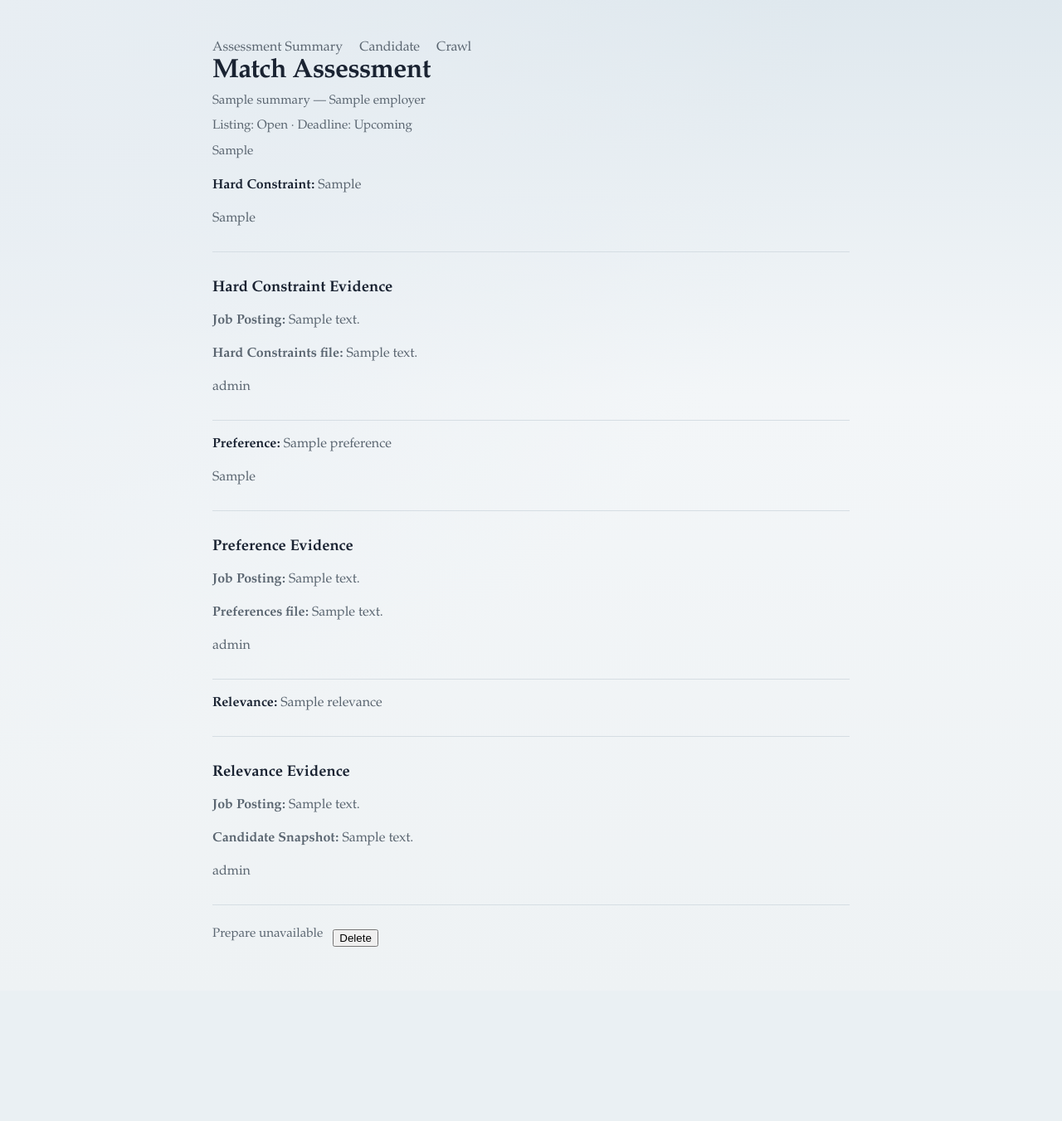
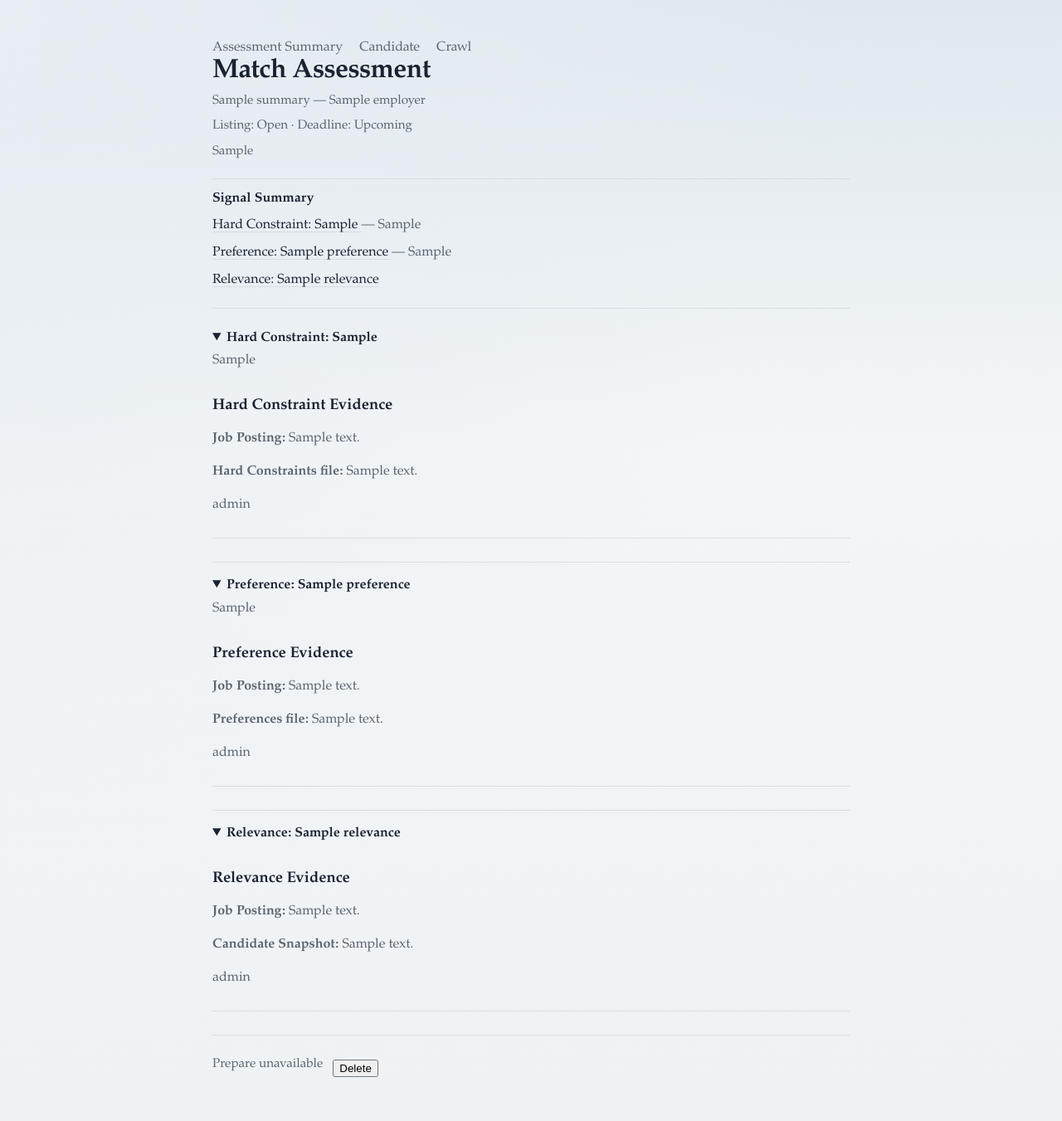
Before and after one commit to Mark5208/ust-career-center-searcher, a FastAPI app: template src/job_finding_assistant/web/templates/match_assessment_detail.html in a window 1280 px wide. Shown: the whole page at 83% size. Before the commit the page ends 1141 px from the top, so only its background shows below. Run offline with FastAPI, Linux system fonts and the light colour scheme; the template is opened without the code that fills it: most values are stand-ins (such as "Sample title", 1, 10 or a date in 2020); parts of the project's set-up code (start-up, migrations or seed data) failed here and were passed over.

Commit message:
Add Signal Summary and collapsible Signal Sections on Match Assessment (#21).
Make the detail page easier to scan with in-page anchors and independently open details sections, without changing assessment data or catalog/packet layouts.

Co-authored-by: Cursor <cursoragent@cursor.com>

```diff
--- a/src/job_finding_assistant/web/templates/match_assessment_detail.html
+++ b/src/job_finding_assistant/web/templates/match_assessment_detail.html
@@ -44,18 +44,50 @@
         font-size: 0.95rem;
         margin: 0 0 0.5rem;
       }
-      .signal {
-        margin: 0 0 1rem;
-        padding-bottom: 0.75rem;
+      .signal-summary {
+        margin: 1.25rem 0 1.5rem;
+        padding: 0.85rem 0;
+        border-top: 1px solid var(--line);
         border-bottom: 1px solid var(--line);
       }
-      .signal strong {
+      .signal-summary h2 {
+        font-size: 1rem;
+        margin: 0 0 0.65rem;
+      }
+      .signal-summary ul {
+        list-style: none;
+        padding: 0;
+        margin: 0;
+      }
+      .signal-summary li {
+        margin: 0 0 0.55rem;
+      }
+      .signal-summary a {
         color: var(--ink);
+        text-decoration: none;
+        border-bottom: 1px solid var(--line);
+      }
+      .signal-section {
+        margin: 0 0 1rem;
+        border-bottom: 1px solid var(--line);
+        padding-bottom: 0.75rem;
+      }
+      .signal-section summary {
+        cursor: pointer;
+        color: var(--ink);
+        font-weight: 600;
+        line-height: 1.45;
+      }
+      .signal-section summary .reason {
+        display: block;
+        font-weight: 400;
+        color: var(--muted);
+        margin-top: 0.25rem;
       }
       .evidence {
         list-style: none;
         padding: 0;
-        margin: 0;
+        margin: 0.75rem 0 0;
       }
       .evidence li {
         margin: 0 0 1rem;
@@ -93,12 +125,40 @@
       {% endif %}
 
       {% if match_assessment %}
-      <div class="signal">
-        <p>
-          <strong>Hard Constraint:</strong> {{ match_assessment.hard_constraint_outcome }}
-        </p>
-        <p>{{ match_assessment.hard_constraint_reason }}</p>
-      </div>
+      <section class="signal-summary" aria-label="Signal Summary">
+        <h2>Signal Summary</h2>
+        <ul>
+          <li>
+            <a href="#signal-hard-constraint">
+              Hard Constraint: {{ match_assessment.hard_constraint_outcome }}
+            </a>
+            {% if match_assessment.hard_constraint_reason %}
+            — {{ match_assessment.hard_constraint_reason }}
+            {% endif %}
+          </li>
+          <li>
+            <a href="#signal-preference">
+              Preference: {{ match_assessment.preference or "unknown" }}
+            </a>
+            {% if match_assessment.preference_reason %}
+            — {{ match_assessment.preference_reason }}
+            {% endif %}
+          </li>
+          <li>
+            <a href="#signal-relevance">
+              Relevance: {{ match_assessment.relevance }}
+            </a>
+          </li>
+        </ul>
+      </section>
+
+      <details class="signal-section" id="signal-hard-constraint" open>
+        <summary>
+          Hard Constraint: {{ match_assessment.hard_constraint_outcome }}
+          {% if match_assessment.hard_constraint_reason %}
+          <span class="reason">{{ match_assessment.hard_constraint_reason }}</span>
+          {% endif %}
+        </summary>
         <h2>Hard Constraint Evidence</h2>
         {% if match_assessment.hard_constraint_evidence %}
         <ul class="evidence">
@@ -113,14 +173,15 @@
         {% else %}
         <p>No Hard Constraint Evidence pairs.</p>
         {% endif %}
+      </details>
 
-      <div class="signal">
-        <p>
-          <strong>Preference:</strong>
-          {{ match_assessment.preference or "unknown" }}
-        </p>
-        <p>{{ match_assessment.preference_reason }}</p>
-      </div>
+      <details class="signal-section" id="signal-preference" open>
+        <summary>
+          Preference: {{ match_assessment.preference or "unknown" }}
+          {% if match_assessment.preference_reason %}
+          <span class="reason">{{ match_assessment.preference_reason }}</span>
+          {% endif %}
+        </summary>
         <h2>Preference Evidence</h2>
         {% if match_assessment.preference_evidence %}
         <ul class="evidence">
@@ -135,10 +196,12 @@
         {% else %}
         <p>No Preference Evidence pairs.</p>
         {% endif %}
+      </details>
 
-      <div class="signal">
-        <p><strong>Relevance:</strong> {{ match_assessment.relevance }}</p>
-      </div>
+      <details class="signal-section" id="signal-relevance" open>
+        <summary>
+          Relevance: {{ match_assessment.relevance }}
+        </summary>
         <h2>Relevance Evidence</h2>
         {% if match_assessment.evidence %}
         <ul class="evidence">
@@ -153,6 +216,7 @@
         {% else %}
         <p>No Relevance Evidence pairs.</p>
         {% endif %}
+      </details>
       {% else %}
       <p class="meta">
         Pending — Match Assessment is not ready yet. Prepare stays unavailable until
```
Also changed, not shown: memory-bank/@architecture.md (+2 -2 lines), memory-bank/@design-document.md (+2 -2 lines), tests/test_ui_uses_assistant.py (+28 -0 lines). Lines whose indentation alone changed are shown as unchanged.
